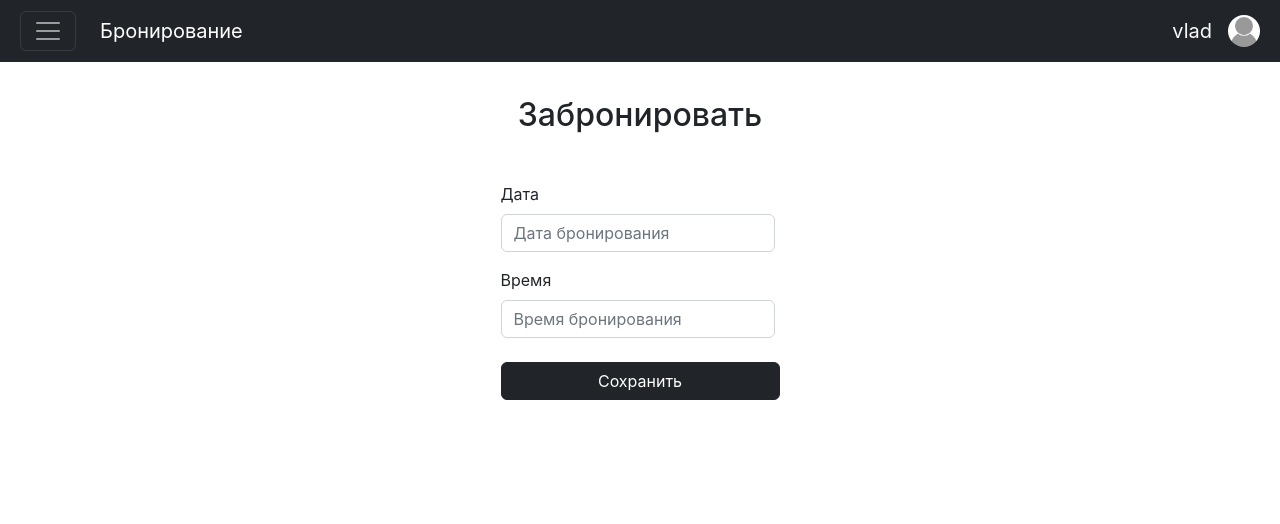
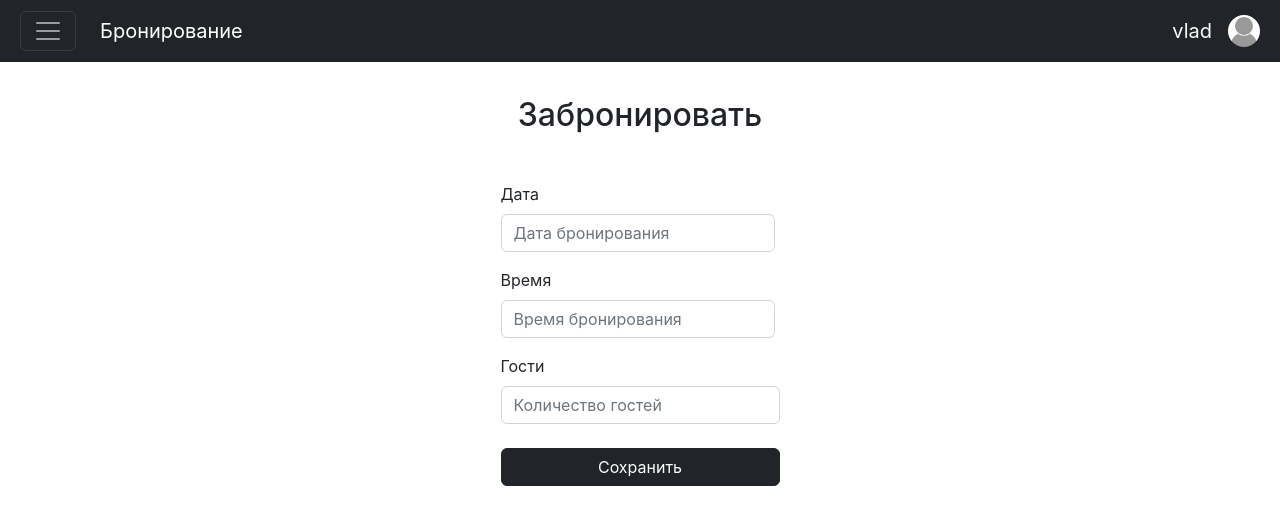
Before and after one commit to VladBrok/frontend-dev-test-task, a React (Vite) app: page /booking in a window 1280 px wide. Shown: the top 524 px of the page. Built offline with nearby package versions, Linux system fonts and the light colour scheme.

Commit message:
add guest count filed to the booking form

```diff
--- /dev/null
+++ b/src/lib/get-max-guest-count.ts
@@ -0,0 +1,10 @@
+import { ITable } from "./types"
+
+export default function (tables: ITable[]): number {
+  const availableTables = tables.filter((table) => table.bookingUuid == null)
+  const maxGuestCount = availableTables.reduce(
+    (sum, cur) => sum + cur.guestCount,
+    0,
+  )
+  return maxGuestCount
+}
--- a/src/routes/booking.tsx
+++ b/src/routes/booking.tsx
@@ -7,7 +7,7 @@ import getUnavailableDates from "../lib/get-unavailable-dates"
 import useBookingsQuery from "../hooks/queries/use-bookings-query"
 import { useMemo, useState } from "react"
 import DatePicker from "react-datepicker"
-import { date, object } from "yup"
+import { InferType, date, number, object } from "yup"
 import {
   BOOKING_DURATION_HOURS,
   BOOKING_START_MAX_HOURS,
@@ -16,6 +16,9 @@ import {
   BOOKING_START_MIN_TIME,
 } from "../lib/constants"
 import getUnavailableTimes from "../lib/get-unavailable-times"
+import getMaxGuestCount from "../lib/get-max-guest-count"
+import pluralizeGuestCount from "../lib/pluralize-guest-count"
+import { useMutation } from "@tanstack/react-query"
 
 export default function Booking() {
   const tablesQuery = useTablesQuery()
@@ -38,6 +41,14 @@ export default function Booking() {
 
     return getUnavailableTimes(selectedDate, bookingsQuery.data)
   }, [bookingsQuery.data, selectedDate])
+
+  const maxGuestCount = useMemo(() => {
+    if (!tablesQuery.data) {
+      return 1
+    }
+
+    return getMaxGuestCount(tablesQuery.data)
+  }, [tablesQuery.data])
 
   const now = new Date()
   const today = new Date(now.getFullYear(), now.getMonth(), now.getDate())
@@ -73,6 +84,18 @@ export default function Booking() {
             (unavailable) => unavailable.getHours() === time.getHours(),
           ),
       ),
+    guestCount: number()
+      .required("Обязательное поле")
+      .min(1, "Минимум 1 гость")
+      .max(maxGuestCount, `Максимум ${pluralizeGuestCount(maxGuestCount)}`),
+  })
+
+  const bookingRequest = useMutation({
+    mutationFn: async (
+      data: InferType<typeof bookingSchema>,
+    ): Promise<void> => {
+      console.log(data)
+    },
   })
 
   // TODO: make datepickers readonly
@@ -82,11 +105,14 @@ export default function Booking() {
       <h1 className="fs-2 text-center mb-5">Забронировать</h1>
       <Formik
         validationSchema={bookingSchema}
-        onSubmit={console.log}
-        initialValues={{
-          date: null,
-          time: null,
-        }}
+        onSubmit={bookingRequest.mutate}
+        initialValues={
+          {
+            date: null,
+            time: null,
+            guestCount: "",
+          } as any
+        }
         validateOnChange={isSubmitClicked}
       >
         {({ handleSubmit, handleChange, setFieldValue, values, errors }) => (
@@ -147,6 +173,20 @@ export default function Booking() {
                 {errors.time}
               </Form.Control.Feedback>
             </Form.Group>
+            <Form.Group controlId="validationFormikGuests" className="mt-3">
+              <Form.Label>Гости</Form.Label>
+              <Form.Control
+                type="number"
+                placeholder="Количество гостей"
+                name="guestCount"
+                value={values.guestCount}
+                onChange={handleChange}
+                isInvalid={!!errors.guestCount}
+              />
+              <Form.Control.Feedback type="invalid">
+                {errors.guestCount}
+              </Form.Control.Feedback>
+            </Form.Group>
             <Button
               type="submit"
               variant="dark"
```
